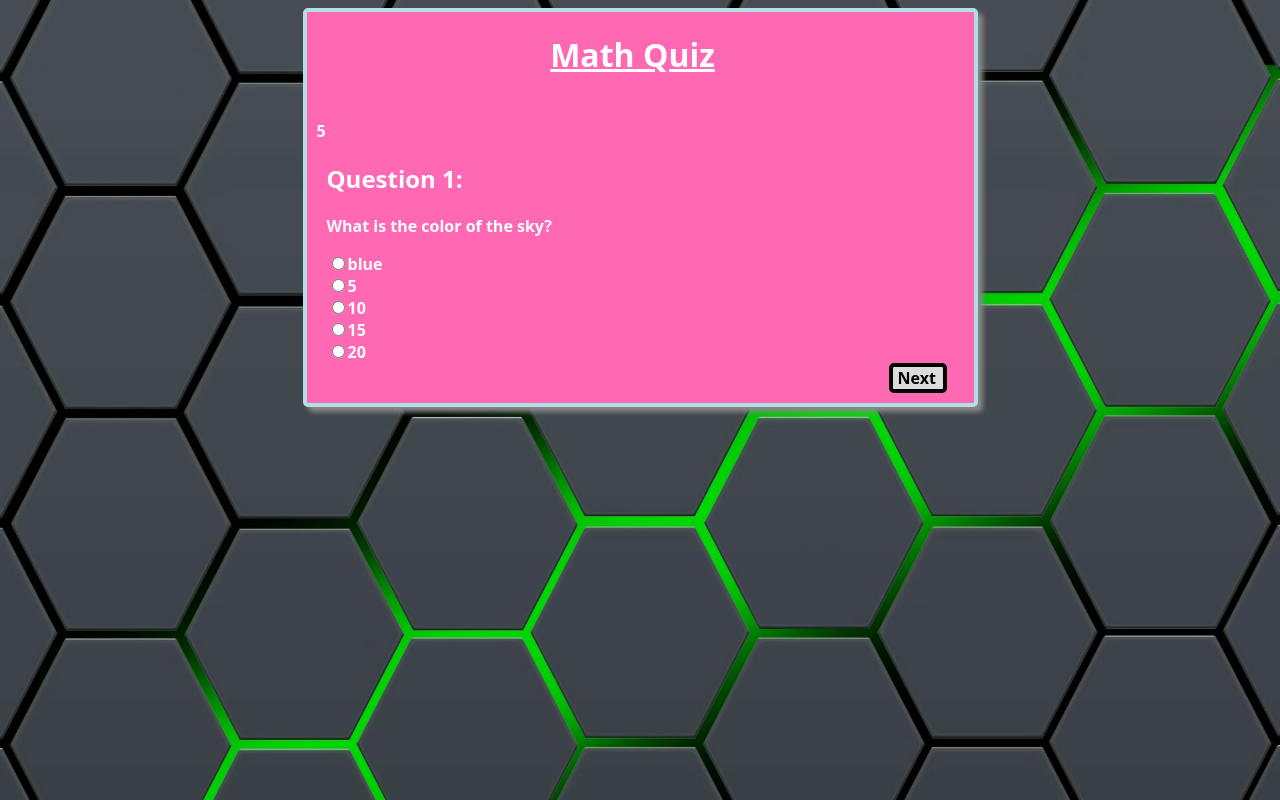
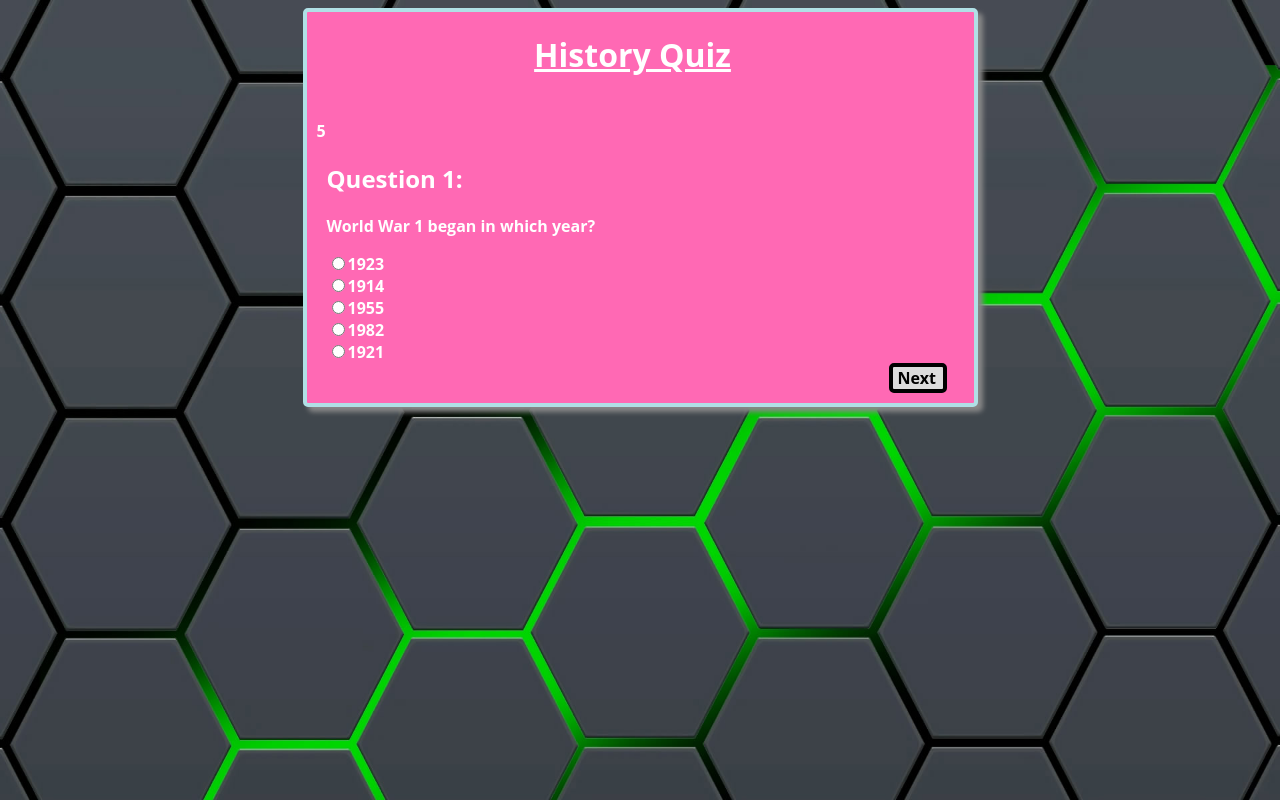
Before and after one commit to gmk310/TriviaGame, a plain HTML site: page index.html in a window 1280 px wide. Drawn offline with nearby package versions, Linux system fonts and the light colour scheme.

Commit message:
final homework

```diff
--- a/assets/javascript/app.js
+++ b/assets/javascript/app.js
@@ -1,28 +1,34 @@
 $(document).ready(function() {
   var questions = [
     {
-      question: "What is the color of the sky?",
-      choices: ["blue", 5, 10, 15, 20],
+      question: "World War 1 began in which year?",
+      choices: [1923, 1914, 1955, 1982, 1921],
       correctAnswer: 2
     },
     {
-      question: "What is 3*6?",
-      choices: [3, 6, 9, 12, 18],
+      question: "Hitler was born in what country?",
+      choices: ["France", "Poland", "Germany", "Austria", "USA"],
       correctAnswer: 4
     },
     {
-      question: "What is 8*9?",
-      choices: [72, 99, 108, 134, 156],
-      correctAnswer: 0
+      question: "Where was John F. Kennedy assasinated?",
+      choices: ["Dallas", "Austin", "LA", "Kansas City", "New Orleans"],
+      correctAnswer: 1
     },
     {
-      question: "What is 1*7?",
-      choices: [4, 5, 6, 7, 8],
+      question: "Who was the first explorer to reach China?",
+      choices: [
+        "Magellan",
+        "Sir Frances Drake",
+        "Marco Polo",
+        "Chris Columbus",
+        "Ben Franklin"
+      ],
       correctAnswer: 3
     },
     {
-      question: "What is 8*8?",
-      choices: [20, 30, 40, 50, 64],
+      question: "Which is the 49th state?",
+      choices: ["Oregon", "Colorado", "Kentucky", "Alaska", "Hawaii"],
       correctAnswer: 4
     }
   ];
--- a/index.html
+++ b/index.html
@@ -2,7 +2,7 @@
 <html>
 
 <head>
-    <title>Math Quiz</title>
+    <title>History Quiz</title>
     <link rel="stylesheet" type="text/css" href="assets/css/style.css" />
 
     <script type='text/javascript' src='https://ajax.googleapis.com/ajax/libs/jquery/1.9.1/jquery.min.js'></script>
@@ -14,7 +14,7 @@
 <body>
     <div id='container'>
         <div id='title'>
-            <h1>Math Quiz</h1>
+            <h1>History Quiz</h1>
         </div>
         <br/>
         <div id='countDown'>
```
